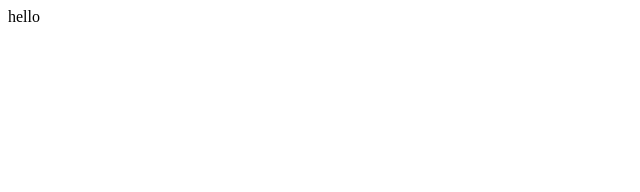
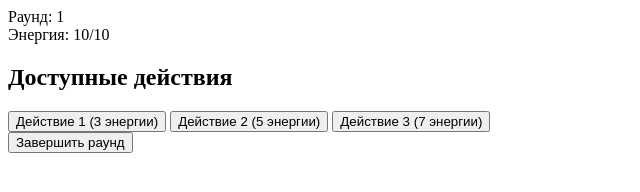
Before and after one commit to PirateWaffles/LUDUS, a plain HTML site: page index.html in a window 1280 px wide. Shown: the whole page, without its empty margins (0-640 px from the left). Drawn offline with Linux system fonts and the light colour scheme.

Commit message:
Update index.html

```diff
--- a/index.html
+++ b/index.html
@@ -1 +1,15 @@
-hello
+<div class="game-interface">
+  <div class="game-status">
+    <div>Раунд: <span id="round">1</span></div>
+    <div>Энергия: <span id="energy">10</span>/<span id="maxEnergy">10</span></div>
+  </div>
+
+  <div class="actions">
+    <h2>Доступные действия</h2>
+    <button class="action" data-cost="3">Действие 1 (3 энергии)</button>
+    <button class="action" data-cost="5">Действие 2 (5 энергии)</button>
+    <button class="action" data-cost="7">Действие 3 (7 энергии)</button>
+  </div>
+
+  <button id="finishRound">Завершить раунд</button>
+</div>
```
